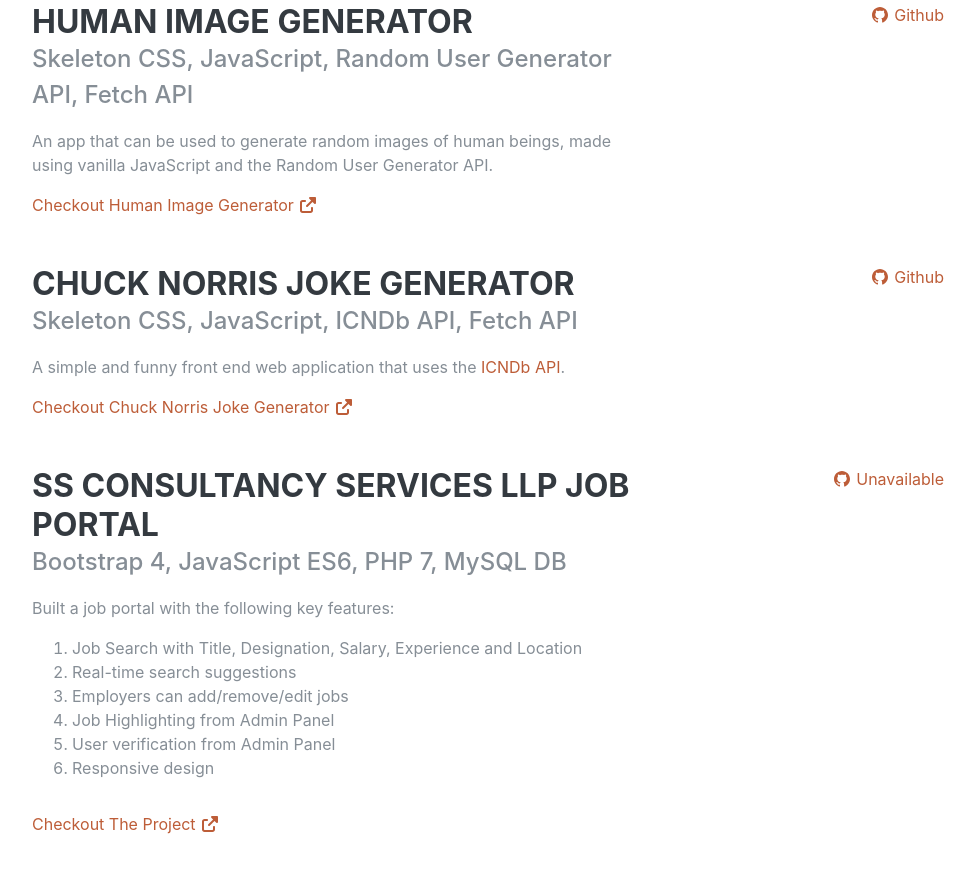
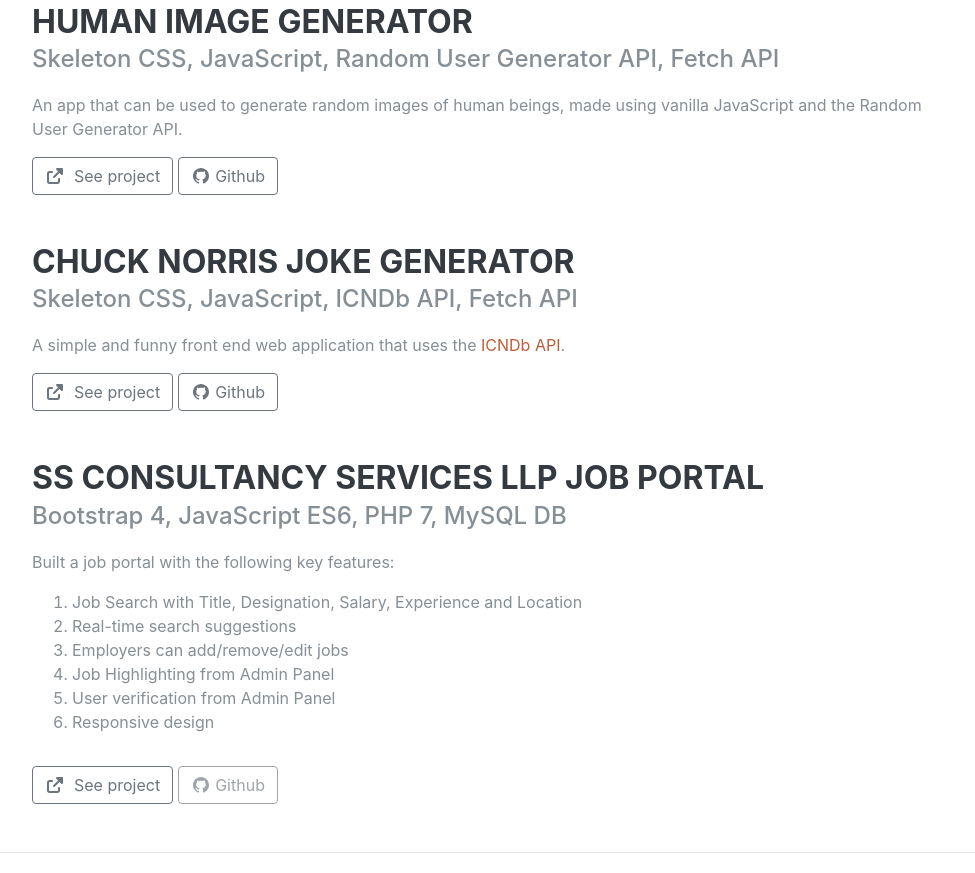
Before and after one commit to mukherjee96/about-me, a plain HTML site: page index.html in a window 1280 px wide. Shown: the part 3078-3951 px from the top of the page, without its empty margins (288-1263 px from the left). Drawn offline with nearby package versions, Linux system fonts and the light colour scheme; a web font is replaced by a local one.

Commit message:
UI update: External links changed to buttons

```diff
--- a/assets/js/resume.js
+++ b/assets/js/resume.js
@@ -16,3 +16,8 @@
 window.onload = function() {
   document.getElementsByClassName('load-bar')[0].style.display = 'none';
 };
+
+// Init popovers
+$(function() {
+  $('[data-toggle="popover"]').popover();
+});
--- a/index.html
+++ b/index.html
@@ -411,21 +411,19 @@
               </div>
               <div class="pt-3">
                 <a
+                  class="btn btn-outline-secondary"
                   href="https://mukherjee96.github.io/randomhumans/"
                   target="_blank"
-                  >Checkout Human Image Generator
-                  <i class="fas fa-external-link-alt"></i
-                ></a>
-              </div>
-            </div>
-            <div class="resume-date text-md-right">
-              <span class="text-primary">
+                  ><i class="fas fa-external-link-alt"></i>&nbsp;&nbsp;See
+                  project
+                </a>
                 <a
+                  class="btn btn-outline-secondary"
                   href="https://github.com/mukherjee96/randomhumans"
                   target="_blank"
-                  ><i class="fab fa-github"></i> Github</a
+                  ><i class="fab fa-github"></i>&nbsp;Github</a
                 >
-              </span>
+              </div>
             </div>
           </div>
 
@@ -443,21 +441,19 @@
               </div>
               <div class="pt-3">
                 <a
+                  class="btn btn-outline-secondary"
                   href="https://mukherjee96.github.io/chucknorrisjokes/"
                   target="_blank"
-                  >Checkout Chuck Norris Joke Generator
-                  <i class="fas fa-external-link-alt"></i
-                ></a>
-              </div>
-            </div>
-            <div class="resume-date text-md-right">
-              <span class="text-primary">
+                  ><i class="fas fa-external-link-alt"></i>&nbsp;&nbsp;See
+                  project</a
+                >
                 <a
+                  class="btn btn-outline-secondary"
                   href="https://github.com/mukherjee96/chucknorrisjokes"
                   target="_blank"
-                  ><i class="fab fa-github"></i> Github</a
+                  ><i class="fab fa-github"></i>&nbsp;Github</a
                 >
-              </span>
+              </div>
             </div>
           </div>
 
@@ -484,15 +480,30 @@
                 </ol>
               </div>
               <div class="pt-3">
-                <a href="https://job.sikharthyexams.online/" target="_blank"
-                  >Checkout The Project <i class="fas fa-external-link-alt"></i
-                ></a>
+                <a
+                  class="btn btn-outline-secondary"
+                  href="https://job.sikharthyexams.online/"
+                  target="_blank"
+                  ><i class="fas fa-external-link-alt"></i>&nbsp;&nbsp;See
+                  project</a
+                >
+                <span
+                  class="d-inline-block"
+                  data-container="body"
+                  data-toggle="popover"
+                  data-placement="bottom"
+                  data-animation="true"
+                  data-content="Unavailable"
+                >
+                  <a
+                    class="btn btn-outline-secondary disabled"
+                    style="pointer-events: none;"
+                    href="#"
+                    target="_blank"
+                    ><i class="fab fa-github"></i>&nbsp;Github</a
+                  >
+                </span>
               </div>
-            </div>
-            <div class="resume-date text-md-right">
-              <span class="text-primary">
-                <p><i class="fab fa-github"></i> Unavailable</p>
-              </span>
             </div>
           </div>
         </div>
```
